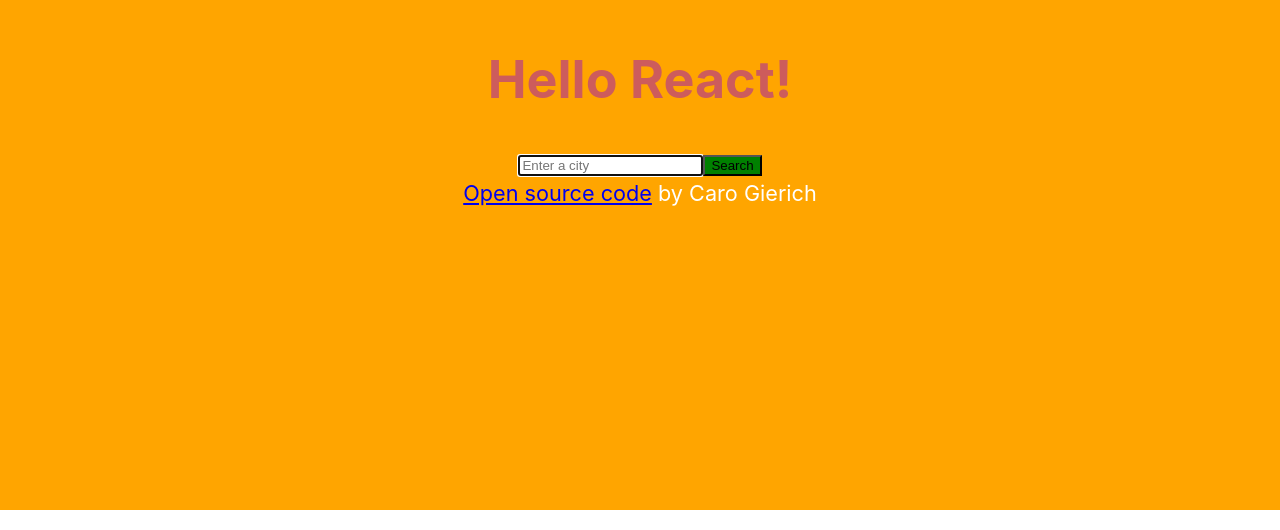
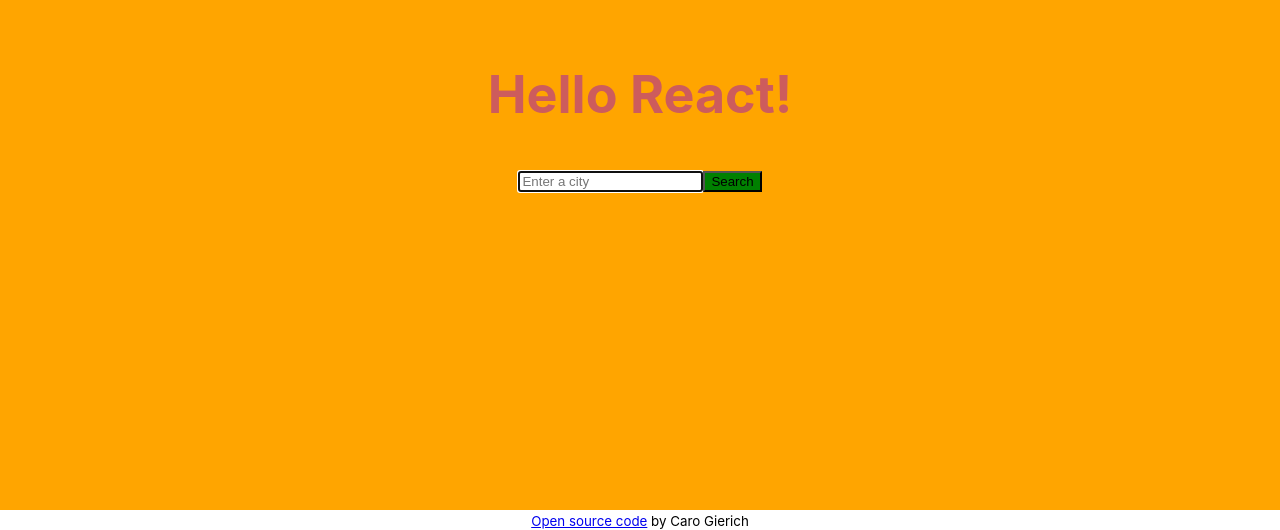
Before and after one commit to OlgaMilemis/weather-app, a React (Create React App) app: page / in a window 1280 px wide. Shown: the part 290-820 px from the top of the page. Built offline with nearby package versions, Linux system fonts and the light colour scheme.

Commit message:
Modified files

```diff
--- a/src/App.js
+++ b/src/App.js
@@ -1,6 +1,5 @@
 import "./App.css";
 import Weather from "./Weather";
-import Footer from "./Footer";
 
 export default function App() {
   return (
@@ -8,8 +7,21 @@ export default function App() {
       <header className="App-header">
         <h1>Hello React!</h1>
         <Weather city="Berlin" />
-        <Footer />
       </header>
+      <footer className="Footer">
+        <small>
+          {" "}
+          <a
+            href="https://github.com/OlgaMilemis/weather-app"
+            rel="noreferrer"
+            target="_blank"
+          >
+            Open source code
+          </a>{" "}
+          {""}
+          by Caro Gierich{" "}
+        </small>
+      </footer>
     </div>
   );
 }
--- a/src/footer.js
+++ /dev/null
@@ -1,21 +0,0 @@
-import React from "react";
-import "./Weather.css";
-
-export default function Footer() {
-  return (
-    <footer className="Footer">
-      <small>
-        {" "}
-        <a
-          href="https://github.com/OlgaMilemis/weather-app"
-          rel="noreferrer"
-          target="_blank"
-        >
-          Open source code
-        </a>{" "}
-        {""}
-        by Caro Gierich{" "}
-      </small>
-    </footer>
-  );
-}
```
